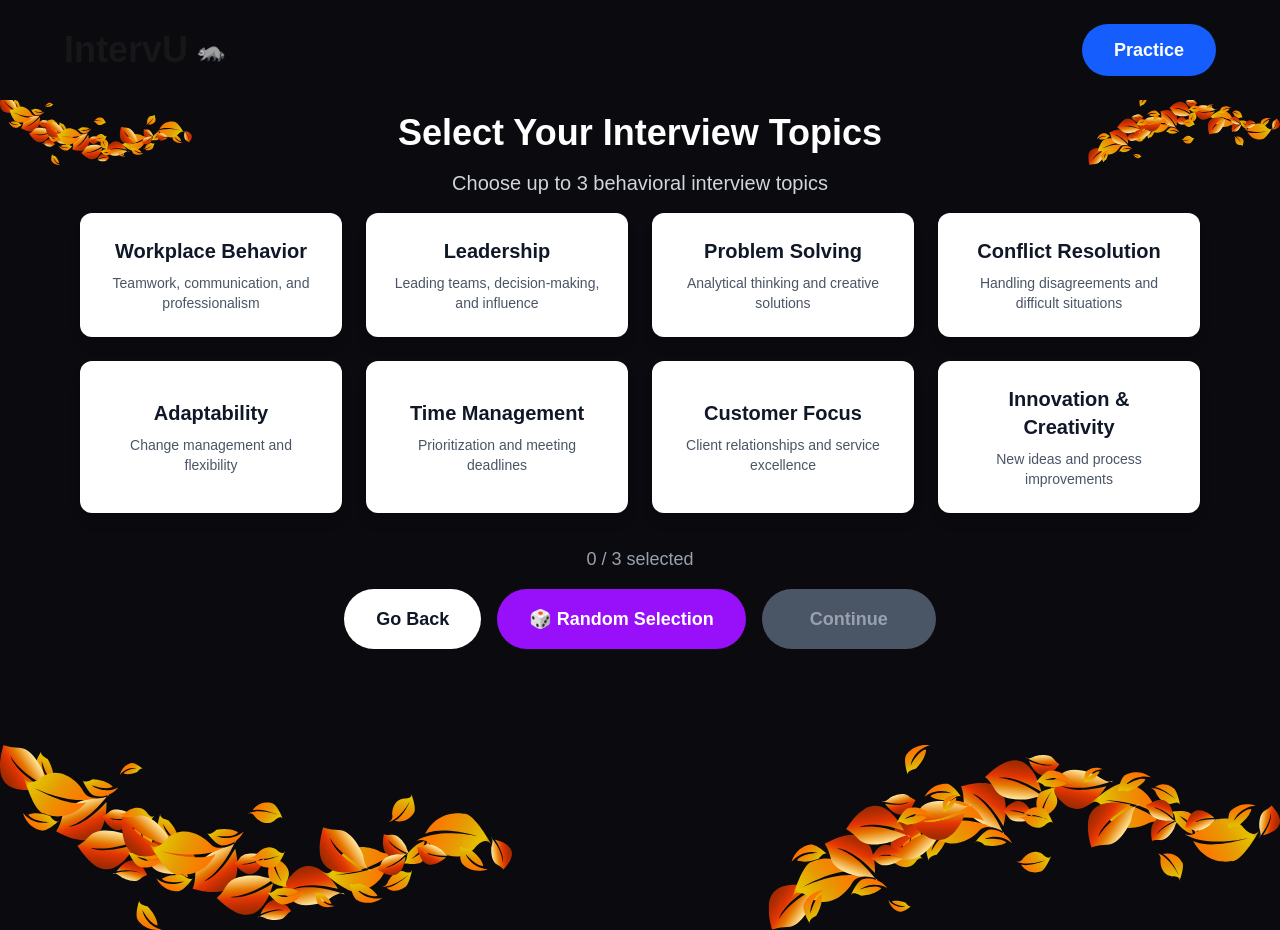
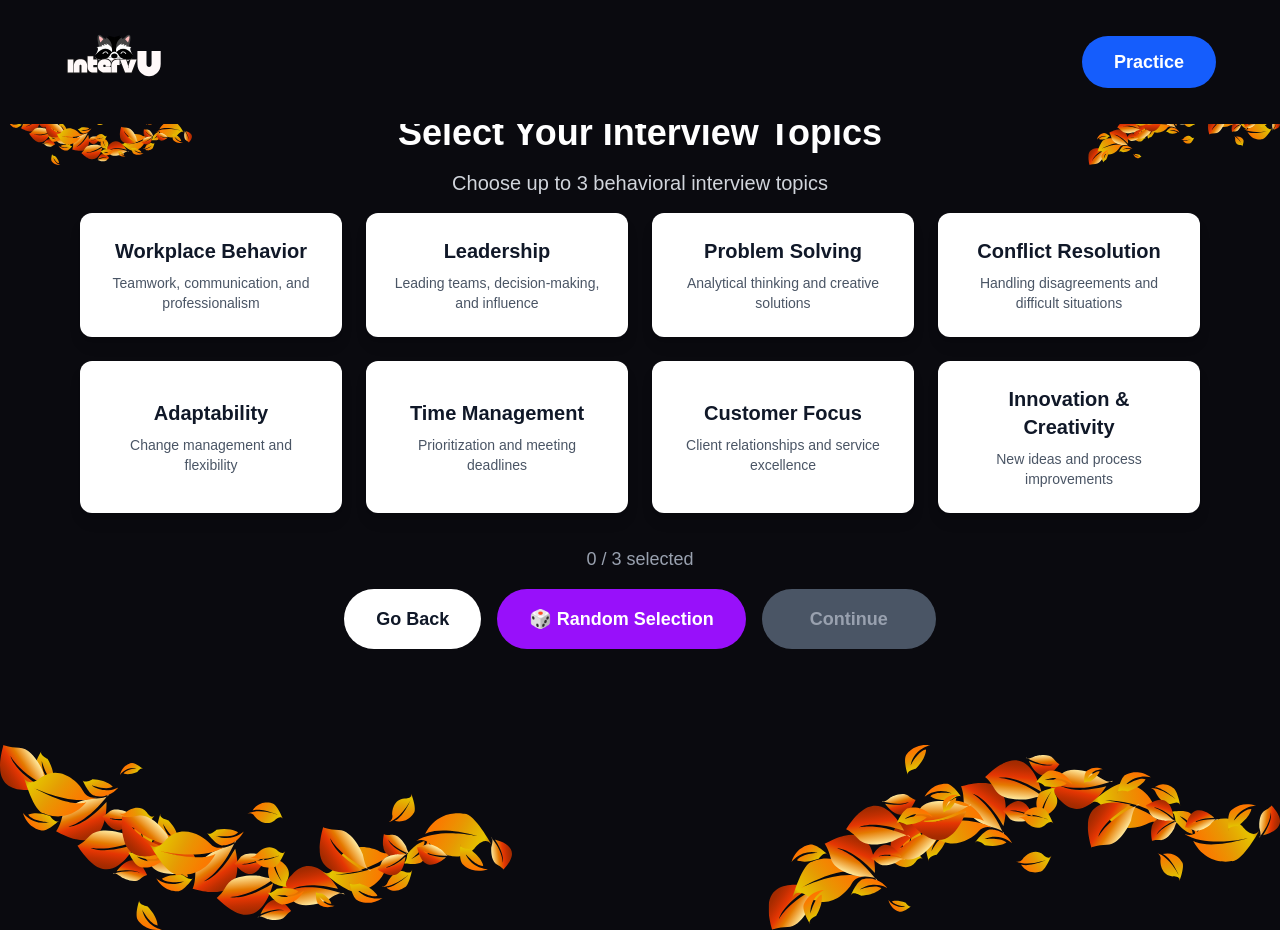
Before and after one commit to PaulP1406/IntervU_frontend, a Next.js app in the folder intervu/: page /topics in a window 1280 px wide. Built offline with nearby package versions, Linux system fonts and the light colour scheme; no server answers; a web font is replaced by a local one.

Commit message:
logo and favicon

```diff
--- a/intervu/src/app/layout.tsx
+++ b/intervu/src/app/layout.tsx
@@ -12,6 +12,11 @@ const rethinkSans = Rethink_Sans({
 export const metadata: Metadata = {
   title: "IntervU - AI Interview Preparation",
   description: "Prepare for your next interview with AI-powered mock interviews",
+  icons: {
+    icon: '/raccoonSmile.svg',
+    shortcut: '/raccoonSmile.svg',
+    apple: '/raccoonSmile.svg',
+  },
 };
 
 export default function RootLayout({
--- a/intervu/src/components/Header.tsx
+++ b/intervu/src/components/Header.tsx
@@ -1,14 +1,19 @@
 import React from 'react';
 import Link from 'next/link';
+import Image from 'next/image';
 
 const Header = () => {
   return (
-    <header className="fixed top-0 left-0 right-0 px-16 py-6 bg-[#0a0a0f] z-50">
+    <header className="fixed top-0 left-0 right-0 px-16 py-3 bg-[#0a0a0f] z-50">
       <div className="flex items-center justify-between">
         <Link href="/" className="flex items-center gap-2 w-fit hover:opacity-80 transition-opacity">
-          <h1 className="text-4xl font-bold">IntervU</h1>
-          <span className="text-2xl">🦝</span>
-          {/* Logo placeholder - replace emoji with actual logo */}
+          <Image
+            src="/logo.svg"
+            alt="IntervU Logo"
+            width={100}
+            height={28}
+            priority
+          />
         </Link>
         <Link href="/upload">
           <button className="bg-blue-600 hover:bg-blue-700 text-white text-lg font-semibold px-8 py-3 rounded-[32px] transition-colors duration-200">
```
Also changed, not shown: intervu/public/logo.svg (added).
